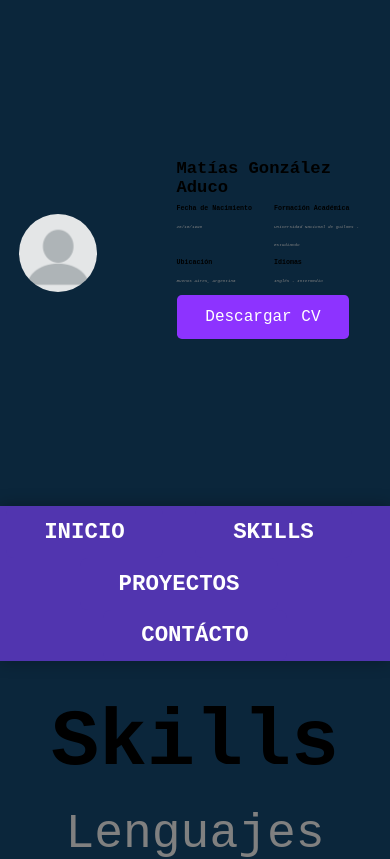
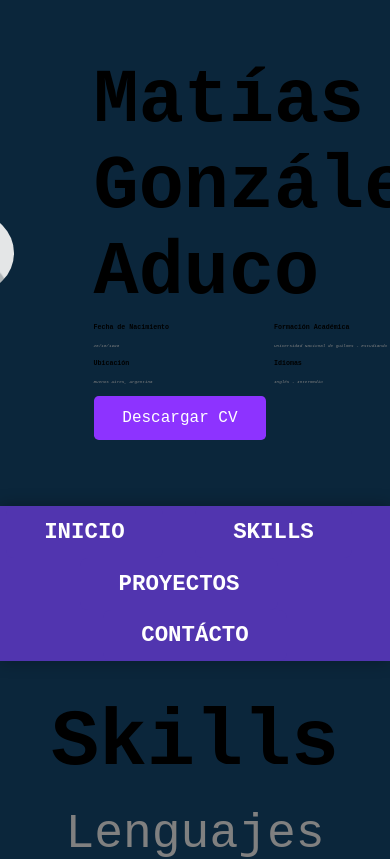
Before and after one commit to matiasaduco/portfolio, a React (Vite) app: page / in a window 390 px wide. Shown: the top 859 px of the page. Built offline with nearby package versions, Linux system fonts and the light colour scheme.

Commit message:
Correcciones mínimas en letras en el desarrollo del responsive web.

```diff
--- a/src/components/AboutMe.jsx
+++ b/src/components/AboutMe.jsx
@@ -7,7 +7,7 @@ const AboutMe = () => {
   return (
     <div className='aboutMe' id='inicio'>
       <img src={blankPerfil} alt='Foto de Perfil' />
-      <div className='flex-wrap details'>
+      <span className='flex-wrap details'>
         <h1 className='name'>Matías González Aduco</h1>
         <div className='flex-wrap info'>
           <span>
@@ -34,7 +34,7 @@ const AboutMe = () => {
         <a href={cv} download='cv.pdf'>
           <button className='button'>Descargar CV</button>
         </a>
-      </div>
+      </span>
     </div>
   );
 };
--- a/src/styles/aboutMe.css
+++ b/src/styles/aboutMe.css
@@ -17,7 +17,7 @@
 }
 
 .name {
-    font-size: 4.4vw;
+    font-size: 4.7em;
     flex-basis: 100%;
 }
 
--- a/src/styles/navbar.css
+++ b/src/styles/navbar.css
@@ -8,6 +8,7 @@ header {
     flex-wrap: wrap;
     justify-content: center;
     text-align: center;
+    margin: auto;
     box-shadow: 0 0 1em rgba(0, 0, 0, 0.3);
 }
 
```
Also changed, not shown: 10 other files (tests, documents, lock files or other folders).
